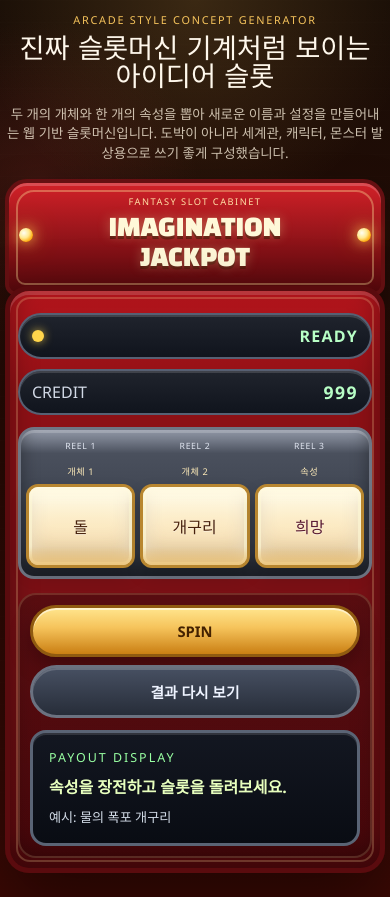
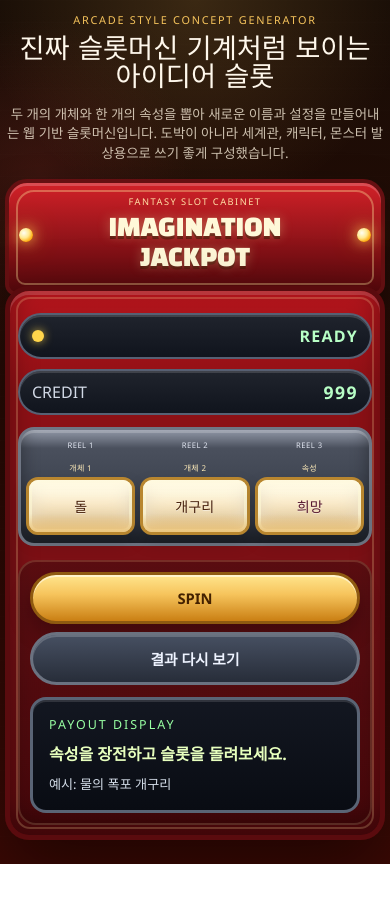
Before and after one commit to idontnowcode/slotmaset, a plain HTML site: page index.html in a window 390 px wide. After the commit the page ends 864 px from the top, so only its background shows below. Drawn offline with Linux system fonts and the light colour scheme; a web font is replaced by a local one.

Commit message:
Tighten portrait mobile slot reel height

```diff
--- a/style.css
+++ b/style.css
@@ -607,7 +607,7 @@ button:disabled {
   }
 
   .slot-column {
-    gap: 6px;
+    gap: 4px;
   }
 
   .slot-title {
@@ -695,7 +695,7 @@ button:disabled {
 
   .reel-header,
   .slot-machine {
-    gap: 6px;
+    gap: 4px;
   }
 
   .slot-window {
@@ -709,7 +709,7 @@ button:disabled {
 
 @media (max-width: 820px) and (orientation: portrait) {
   :root {
-    --item-height: 96px;
+    --item-height: 68px;
   }
 
   .app {
@@ -766,17 +766,17 @@ button:disabled {
 
   .reel-header,
   .slot-machine {
-    gap: 6px;
+    gap: 4px;
   }
 
   .reel-header span {
-    font-size: 0.54rem;
-    letter-spacing: 0.08em;
+    font-size: 0.48rem;
+    letter-spacing: 0.06em;
   }
 
   .slot-title {
-    font-size: 0.58rem;
-    letter-spacing: 0.06em;
+    font-size: 0.5rem;
+    letter-spacing: 0.04em;
   }
 
   .slot-window {
@@ -785,8 +785,8 @@ button:disabled {
   }
 
   .slot-item {
-    padding: 0 4px;
-    font-size: clamp(0.95rem, 4.5vw, 1.22rem);
+    padding: 0 3px;
+    font-size: clamp(0.78rem, 3.8vw, 0.98rem);
   }
 
   .controls {
@@ -801,7 +801,7 @@ button:disabled {
 
 @media (max-width: 430px) and (orientation: portrait) {
   :root {
-    --item-height: 84px;
+    --item-height: 58px;
   }
 
   .app {
@@ -852,7 +852,7 @@ button:disabled {
   }
 
   .slot-item {
-    font-size: clamp(0.82rem, 4.1vw, 1.02rem);
+    font-size: clamp(0.7rem, 3.7vw, 0.88rem);
     line-height: 1.08;
   }
 
```
